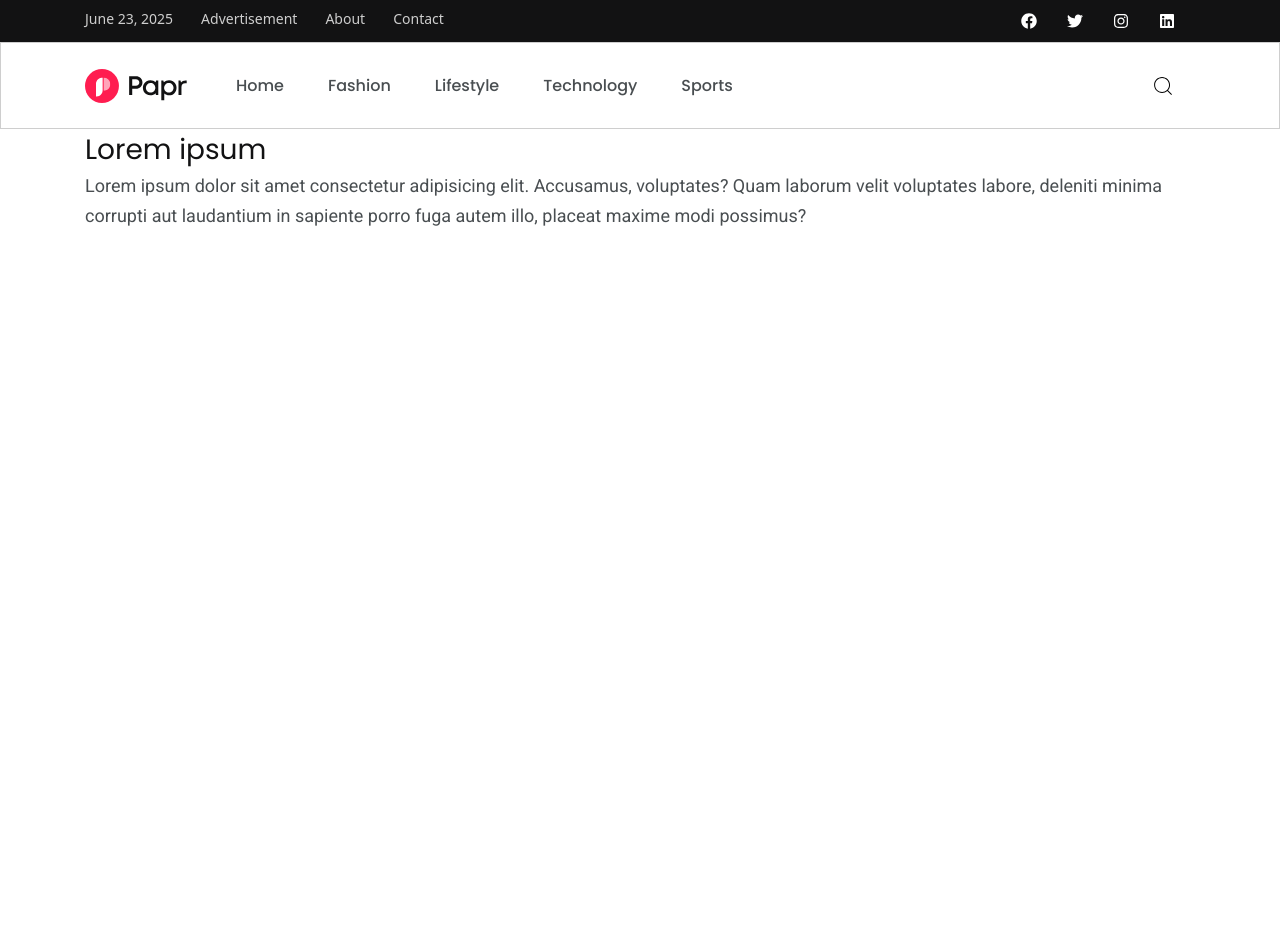
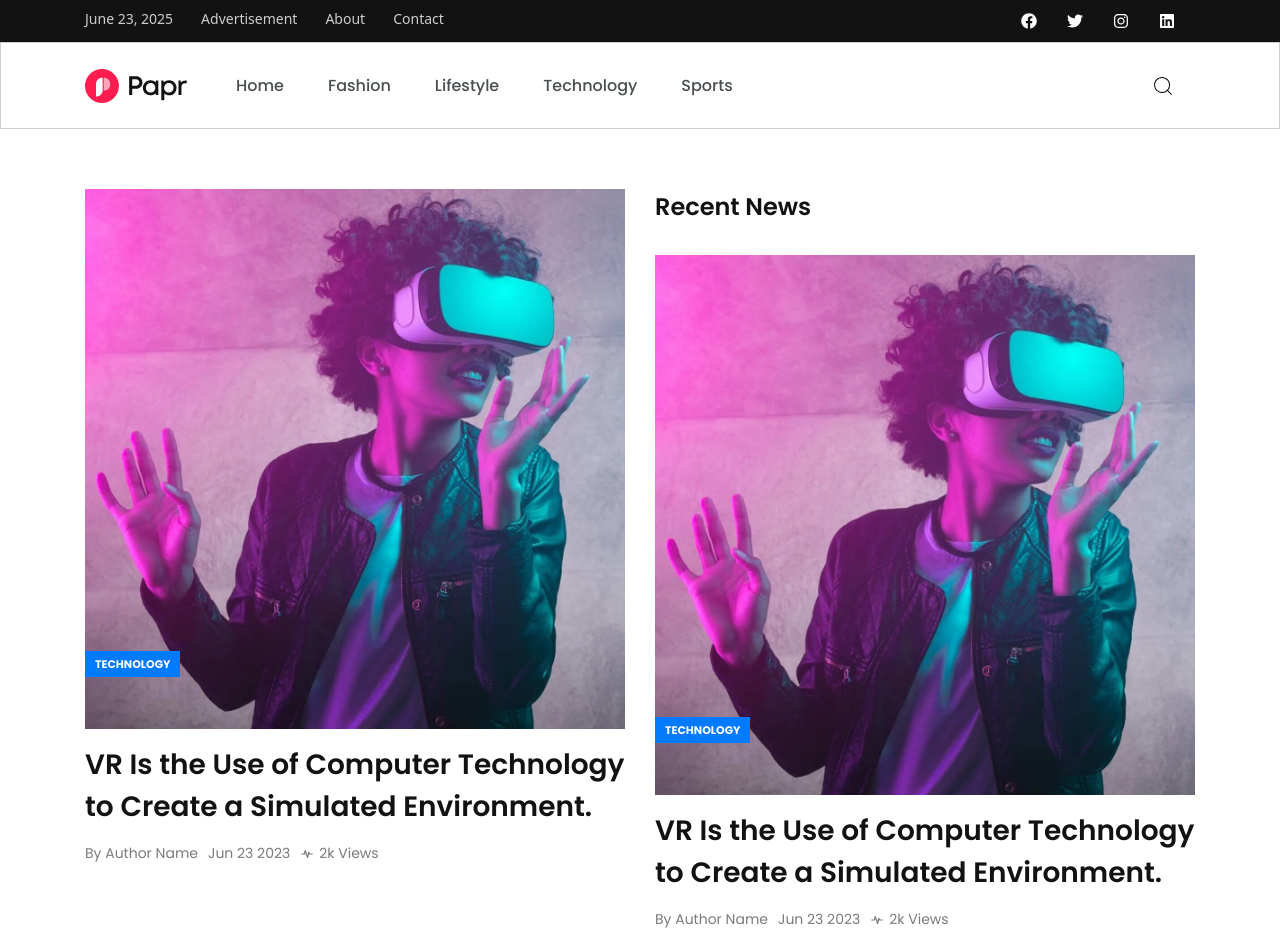
Before and after one commit to calebmutisya/papr, a Next.js app: page / in a window 1280 px wide. Shown: the top 952 px of the page. Before the commit the page ends 929 px from the top, so only its background shows below. Built offline with nearby package versions, Linux system fonts and the light colour scheme.

Commit message:
Top Card done

```diff
--- a/components/ui/BlogCard.tsx
+++ b/app/article/[slug_title]/page.tsx
@@ -1,11 +1,11 @@
 import React from 'react'
 
-function BlogCard() {
+function Article() {
   return (
     <div>
-      BlogCard
+
     </div>
   )
 }
 
-export default BlogCard
+export default Article
--- a/app/globals.css
+++ b/app/globals.css
@@ -13,6 +13,10 @@
   --color-textblack: #494E51;
   --color-textlight: #CECECE;
   --color-mypink: #FF2C54;
+  --color-myblue: #007AFF;
+
+  --font-poppins: 'Poppins', sans-serif;
+  --font-roboto: 'Roboto', sans-serif;
 }
 
 /* Text Color */
@@ -20,6 +24,7 @@
 h1,h2,h3,h4,h5,h6{
   color: var(--color-myblack);
   font-family: var(--font-poppins);
+  font-weight: 600;
 }
 
 p,a{
--- a/app/page.tsx
+++ b/app/page.tsx
@@ -1,10 +1,17 @@
 import Image from "next/image";
+import TopCard from "@/components/ui/TopCard";
 
 export default function Home() {
   return (
     <div className="container">
-      <h1>Lorem ipsum </h1>
-      <p>Lorem ipsum dolor sit amet consectetur adipisicing elit. Accusamus, voluptates? Quam laborum velit voluptates labore, deleniti minima corrupti aut laudantium in sapiente porro fuga autem illo, placeat maxime modi possimus?</p>
+      {/* Hero */}
+      <section className="pt-[15px] pb-[30px] lg:pt-[60px] flex flex-col lg:flex-row justify-between ">
+        <TopCard />
+        <div className="mt-[30px] lg:mt-0">
+          <h2 className="mb-[30px] w-fit hover:underline-animate">Recent News</h2>
+          <TopCard/>
+        </div>
+      </section>
     </div>
   );
 }
--- /dev/null
+++ b/components/ui/ShadowCard.tsx
@@ -0,0 +1,11 @@
+import React from 'react'
+
+function ShadowCard() {
+  return (
+    <div>
+      ShadowCard
+    </div>
+  )
+}
+
+export default ShadowCard
--- /dev/null
+++ b/components/ui/TopCard.tsx
@@ -0,0 +1,30 @@
+import React from 'react'
+import Image from 'next/image'
+import Link from 'next/link';
+
+import topimage from '../../assets/topcardimg.webp'
+import { TbActivityHeartbeat } from "react-icons/tb";
+
+function TopCard() {
+  return (
+    <Link href='#'>
+      <div className='min-w-[300px] max-w-[540px]'>
+        <div className='relative'>
+          <Image src={topimage} alt="topcardimg" width={540} height={540} className='mb-[15px]'/>
+          <div className='absolute bottom-[52px] left-0 bg-myblue text-mywhite text-[11px] font-[700] font-poppins px-[10px] py-[5px] uppercase'>Technology</div>
+        </div>
+        <div>
+          <h1 className='font-[600] line-clamp-[2] mb-[15px] '>VR Is the Use of Computer Technology to Create a Simulated Environment.</h1>
+          <div className='text-mygrey text-[14px] lg:text-[14px] flex flex-row font-poppins'>
+            <div className='mr-[10px]'>By Author Name</div>
+            <div className='mr-[10px]'>Jun 23 2023</div>
+            <div className='flex flex-row items-center'><TbActivityHeartbeat className='mr-[5px]'/>2k Views</div>
+          </div>
+        </div>
+      </div>
+    </Link>
+
+  )
+}
+
+export default TopCard
```
Also changed, not shown: assets/topcardimg.webp (added).
